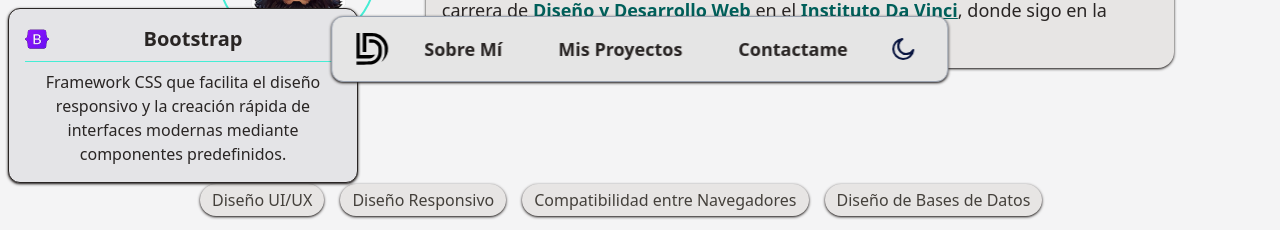
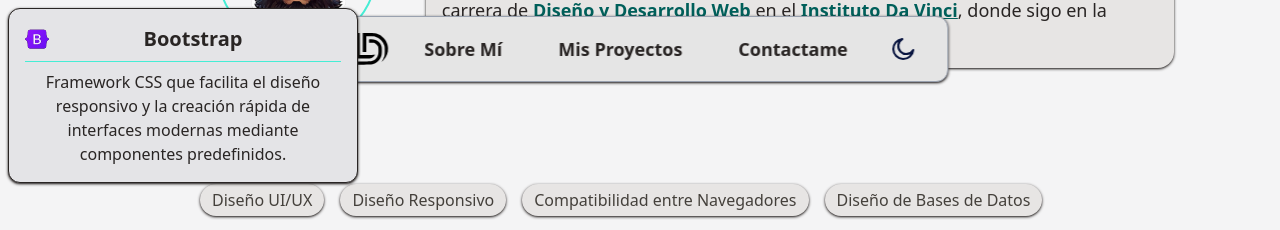
Before and after one commit to leo-dillon/Portafolio, a React (Vite) app: page / in a window 1280 px wide. Both pictures are taken after a click on the item "Bootstrap". Shown: the part 1168-1398 px from the top of the page. Built offline with nearby package versions, Linux system fonts and the light colour scheme.

Commit message:
fix( tech description ): Corrigiendo error en el temporizador

```diff
--- a/package.json
+++ b/package.json
@@ -4,7 +4,7 @@
   "version": "0.0.0",
   "type": "module",
   "scripts": {
-    "dev": "vite",
+    "dev": "vite --host",
     "build": "tsc -b && vite build",
     "lint": "eslint .",
     "preview": "vite preview"
--- a/src/App.tsx
+++ b/src/App.tsx
@@ -9,7 +9,7 @@
 function App() {
   const router = createBrowserRouter([
     { path:"/",             element: <Home />       },
-    { path:"/dev/:name",  element: <Dev />        },
+    { path:"/dev/:name",    element: <Dev />        },
     { path:"*",             element: <Error_404 />  }
   ])
   return (
--- a/src/components/header/Header.tsx
+++ b/src/components/header/Header.tsx
@@ -10,7 +10,6 @@
 export const Header = () => {
     const [fixed, setFixed] = useState(true);
 
-    useEffect(() => {
     const handleScroll = () => {
         const windowResize = window.innerWidth;
         if( windowResize < 768 ) {
@@ -22,9 +21,15 @@
         }
     };
 
+    useEffect(() => {
+
         window.addEventListener("scroll", handleScroll);
         return () => window.removeEventListener("scroll", handleScroll);
     }, [fixed]);
+
+    useEffect(() => {
+        handleScroll()
+    }, [])
 
     return (
         <header
--- a/src/components/lists/ListTechnology.tsx
+++ b/src/components/lists/ListTechnology.tsx
@@ -26,7 +26,11 @@
         }
         setArrayTechs( newArray )
     },[])
-
+    const closeDescription = () => {
+        if (timeoutRef.current) {
+            setDescription(null)
+        }
+    }
     const openDescription = (tech: Tech) => {
         if (timeoutRef.current) {
             clearTimeout(timeoutRef.current)
@@ -64,10 +68,11 @@
                         bg-zinc-200 shadow-sm shadow-stone-800 border-1 rounded-xl
                         text-stone-800
                         dark:bg-zinc-900 dark:text-stone-200 dark:shadow-stone-500
-                        fixed bottom-18
+                        fixed bottom-18 z-100
                         sm:top-2 sm:left-2 sm:bottom-auto
                         ${description}
-                    `}>
+                    `}
+                    onClick={() => closeDescription()}>
                         <div className="w-full flex gap-5 border-b-1 border-b-teal-300 pr-6 pb-2 mb-2">
                             <img src={description.img} alt={`Imagen de ${description.name}`} className="w-6 drop-shadow-[0px_0px_0px_rgba(0,0,0,1)]" />
                             <h3 className="w-full text-center font-bold text-xl">{description.name}</h3>
--- a/src/components/pictures/Logo.tsx
+++ b/src/components/pictures/Logo.tsx
@@ -9,7 +9,7 @@
 export const Logo = ({ fixed }: Props) => {
     const { isDark } = useDarkMode()
     return (
-        <div className='flex items-center gap-4'>
+        <a href="/" className='flex items-center gap-4'>
             <picture>
                 <img
                     src={(isDark) ? lightLogo : darkLogo}
@@ -23,6 +23,6 @@
                     `}
                 />
             </picture>
-        </div>
+        </a>
     )
 }
--- a/src/components/pictures/Proyect_images.tsx
+++ b/src/components/pictures/Proyect_images.tsx
@@ -30,7 +30,7 @@
             ">
                 {   images.map( (img, index) => {
                     return (
-                        <picture className="w-full max-w-[140px] sm:max-w-[160px] h-[120px] cursor-pointer duration-200
+                        <picture className="w-full max-w-[130px] sm:max-w-[160px] h-[120px] cursor-pointer duration-200
                             flex justify-center items-center
                             bg-stone-400 dark:bg-stone-800 rounded-xl
                             hover:scale-90
--- a/src/main.tsx
+++ b/src/main.tsx
@@ -6,8 +6,8 @@
 
 createRoot(document.getElementById('root')!).render(
   <StrictMode>
-    <DarkModeProvider>
-      <App />
-    </DarkModeProvider>
+      <DarkModeProvider>
+            <App />
+      </DarkModeProvider>
   </StrictMode>,
 )
--- a/src/pages/Dev.tsx
+++ b/src/pages/Dev.tsx
@@ -42,9 +42,7 @@
     const navigate = useNavigate()
 
     useEffect( () => {
-        console.log("Mi proyecto ")
         const myProject: projectType[] = projects.filter( proy => proy.slug == name )
-        console.log("Mi proyecto  ", myProject.length)
         if( myProject.length == 0    ){
             navigate("/error")
         }else{
```
Lines whose indentation alone changed are shown as unchanged.
